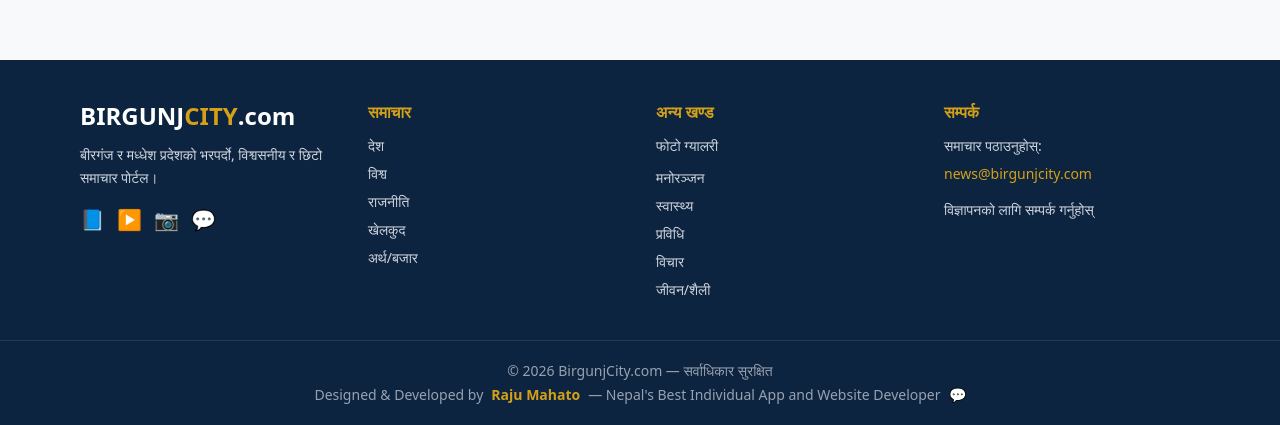
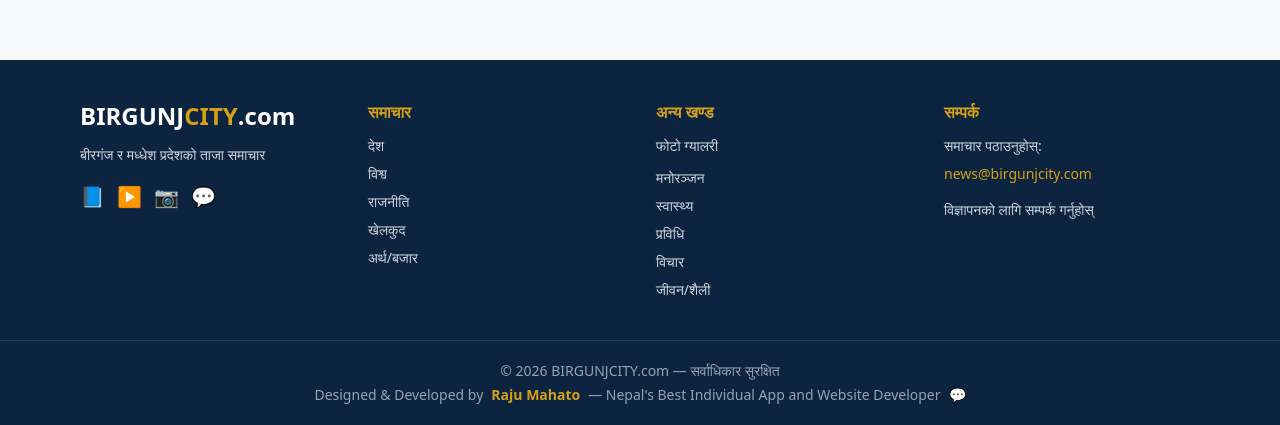
Before and after one commit to mahatoraju0509-gif/birgunjcity, a Next.js app: page / in a window 1280 px wide. Shown: the part 909-1334 px from the top of the page. Built offline with nearby package versions, Linux system fonts and the light colour scheme; no server answers; the database is empty.

Commit message:
Add siteConfig template system for easy reuse with other news channels

```diff
--- a/components/layout/Footer.tsx
+++ b/components/layout/Footer.tsx
@@ -1,6 +1,7 @@
 import Link from "next/link";
 import { CATEGORIES } from "@/types/article";
 import FooterLogo from "@/components/FooterLogo";
+import { siteConfig } from "@/lib/siteConfig";
 
 export default function Footer() {
   return (
@@ -11,13 +12,13 @@
             <FooterLogo />
           </h3>
           <p className="text-sm text-gray-300 leading-relaxed">
-            बीरगंज र मध्धेश प्रदेशको भरपर्दो, विश्वसनीय र छिटो समाचार पोर्टल।
+            {siteConfig.tagline}
           </p>
           <div className="flex gap-3 mt-4 text-xl">
             <a href="#" aria-label="Facebook" className="hover:text-brand-gold">📘</a>
             <a href="#" aria-label="YouTube" className="hover:text-brand-gold">▶️</a>
             <a href="#" aria-label="Instagram" className="hover:text-brand-gold">📷</a>
-            <a href="https://wa.me/8109036694264" target="_blank" rel="noopener noreferrer" aria-label="WhatsApp" className="hover:text-green-400">💬</a>
+            <a href={"https://wa.me/" + siteConfig.contact.whatsapp} target="_blank" rel="noopener noreferrer" aria-label="WhatsApp" className="hover:text-green-400">💬</a>
           </div>
         </div>
 
@@ -53,26 +54,26 @@
         <div>
           <h4 className="font-semibold mb-3 text-brand-gold">सम्पर्क</h4>
           <p className="text-sm text-gray-300 mb-2">समाचार पठाउनुहोस्:</p>
-          <p className="text-sm text-brand-gold mb-4">news@birgunjcity.com</p>
+          <p className="text-sm text-brand-gold mb-4">{siteConfig.contact.email}</p>
           <p className="text-sm text-gray-300">विज्ञापनको लागि सम्पर्क गर्नुहोस्</p>
         </div>
       </div>
 
       <div className="border-t border-white/10 py-5 text-center text-sm text-gray-400">
-        <p>&copy; {new Date().getFullYear()} BirgunjCity.com — सर्वाधिकार सुरक्षित</p>
+        <p>&copy; {new Date().getFullYear()} {siteConfig.siteNameWithDomain} — सर्वाधिकार सुरक्षित</p>
         <p className="mt-1 flex items-center justify-center gap-2 flex-wrap">
           <span>Designed & Developed by</span>
           <a
-            href="https://rajumahato.it.com"
+            href={siteConfig.developerCredit.url}
             target="_blank"
             rel="noopener noreferrer"
             className="text-brand-gold font-semibold hover:underline"
           >
-            Raju Mahato
+            {siteConfig.developerCredit.name}
           </a>
-          <span>— Nepal&apos;s Best Individual App and Website Developer</span>
+          <span>— {siteConfig.developerCredit.title}</span>
           <a
-            href="https://wa.me/8109036694264"
+            href={"https://wa.me/" + siteConfig.contact.whatsapp}
             target="_blank"
             rel="noopener noreferrer"
             className="text-green-400 hover:text-green-300"
--- a/components/layout/Header.tsx
+++ b/components/layout/Header.tsx
@@ -1,6 +1,7 @@
 import Link from "next/link";
 import { CATEGORIES } from "@/types/article";
 import DarkModeToggle from "@/components/DarkModeToggle";
+import { siteConfig } from "@/lib/siteConfig";
 
 export default function Header() {
   return (
@@ -10,8 +11,8 @@
           {new Date().toLocaleDateString("ne-NP", { weekday: "long", year: "numeric", month: "long", day: "numeric" })}
         </span>
         <div className="flex items-center gap-4 whitespace-nowrap">
-          <span>बीरगंज, नेपाल</span>
-          <a href="https://wa.me/8109036694264" target="_blank" rel="noopener noreferrer" className="hover:text-brand-gold">
+          <span>{siteConfig.location}</span>
+          <a href={"https://wa.me/" + siteConfig.contact.whatsapp} target="_blank" rel="noopener noreferrer" className="hover:text-brand-gold">
             समाचार पठाउनुहोस्
           </a>
         </div>
@@ -21,7 +22,7 @@
         <div className="max-w-6xl mx-auto px-4 py-3 flex items-center justify-between gap-4">
           <Link href="/" className="flex items-center gap-2 shrink-0">
             <span className="text-2xl md:text-3xl font-extrabold tracking-tight">
-              <span className="logo-shine animate-slide-left inline-block">BIRGUNJ</span><span className="text-brand-gold animate-slide-right inline-block">CITY</span>
+              <span className="logo-shine animate-slide-left inline-block">{siteConfig.siteName}</span>
               <span className="text-sm font-normal align-top text-white">.com</span>
             </span>
           </Link>
--- /dev/null
+++ b/lib/siteConfig.ts
@@ -0,0 +1,28 @@
+export const siteConfig = {
+  siteName: "BIRGUNJCITY",
+  siteNameWithDomain: "BIRGUNJCITY.com",
+  tagline: "बीरगंज र मध्धेश प्रदेशको ताजा समाचार",
+  description: "बीरगंज, मध्धेश प्रदेश र नेपालभरका ताजा समाचार, राजनीति, खेलकुद, प्रविधि, मनोरञ्जन, अर्थ/बजार र स्वास्थ्य सम्बन्धी अपडेट।",
+  domain: "https://birgunjcity.com",
+  location: "बीरगंज, नेपाल",
+
+  colors: {
+    navy: "#14365a",
+    navyDark: "#0c2440",
+    navyLight: "#1f4d7a",
+    gold: "#d4a017",
+  },
+
+  contact: {
+    email: "news@birgunjcity.com",
+    whatsapp: "8109036694264",
+  },
+
+  firebaseCollectionPrefix: "birgunjcity",
+
+  developerCredit: {
+    name: "Raju Mahato",
+    url: "https://rajumahato.it.com",
+    title: "Nepal's Best Individual App and Website Developer",
+  },
+};
```
